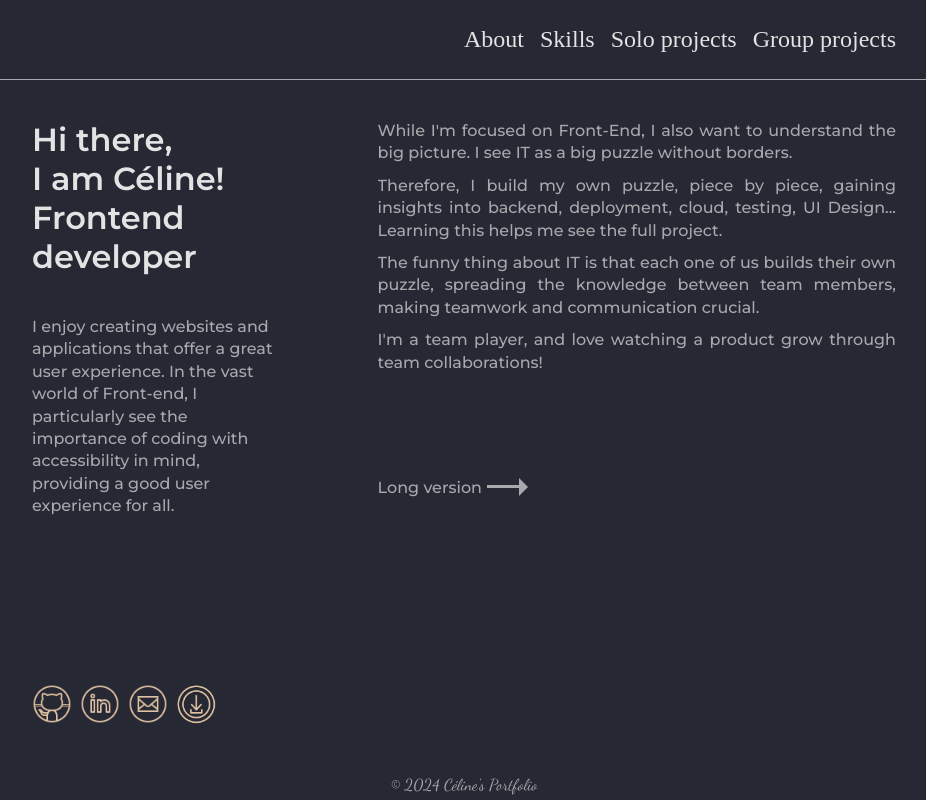
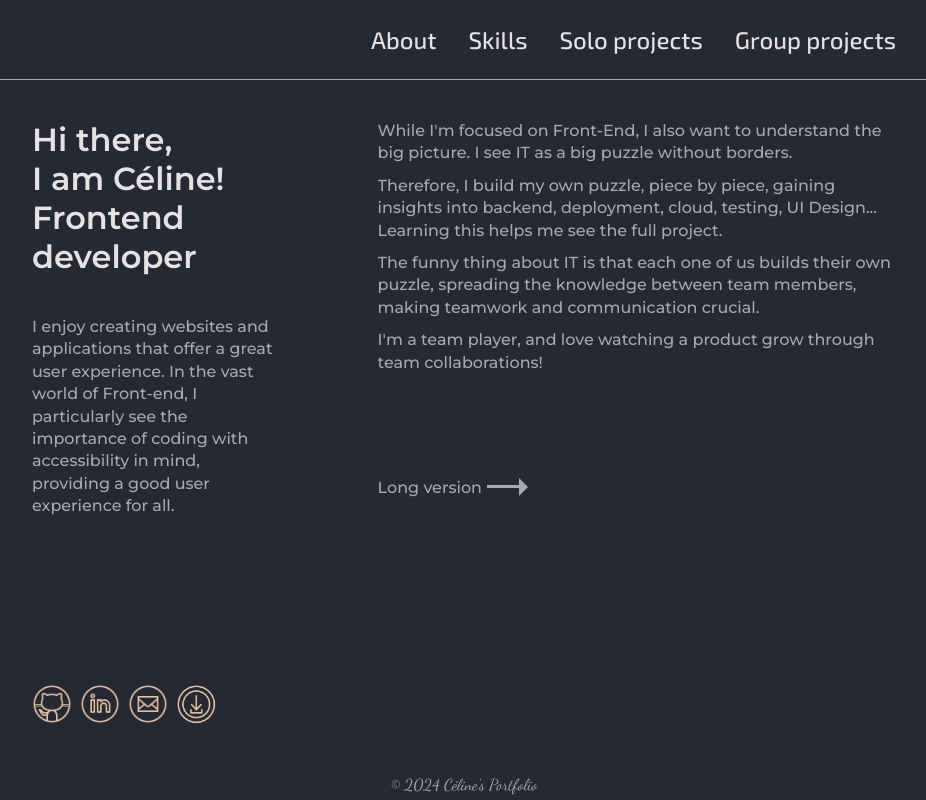
Before and after one commit to ocsiddisco/Portfolio-2023, a Next.js app: page / in a window 1280 px wide. Shown: the whole page, without its empty margins (176-1102 px from the left). Built offline with nearby package versions, Linux system fonts and the light colour scheme.

Commit message:
replace px by rem in media queries

```diff
--- a/src/components/About/About.module.css
+++ b/src/components/About/About.module.css
@@ -1,6 +1,5 @@
 .aboutSection {
   height: 100%;
-  text-align: justify;
 }
 .aboutContainer {
   display: flex;
@@ -42,7 +41,7 @@
   padding-top: 40px;
 }
 
-@media only screen and (max-width: 900px) {
+@media only screen and (max-width: 56.25rem) {
   .aboutSection {
     height: fit-content;
     padding-top: 80px;
@@ -133,7 +132,7 @@
   width: 48px;
 }
 
-@media only screen and (min-width: 1200px) {
+@media only screen and (min-width: 75rem) {
   .aboutInside {
     justify-content: unset;
   }
--- a/src/components/CardProject/CardProject.module.css
+++ b/src/components/CardProject/CardProject.module.css
@@ -4,7 +4,6 @@
   margin-top: 24px;
   padding: 16px 0;
   border-radius: 10px;
-  text-align: justify;
 }
 
 .containerCardProject:hover {
@@ -14,13 +13,15 @@
 .containerProjectInfo {
   display: flex;
   flex-direction: column;
+  padding-right: 16px;
+
 }
 
-@media only screen and (max-width: 900px) {
+/* @media only screen and (max-width: 56.25rem) {
   .containerProjectInfo {
     padding-right: 16px;
   }
-}
+} */
 
 .githubLink , .titleName {
   padding-right: 8px;
@@ -39,10 +40,10 @@
 
 .projectDescription {
   padding: 16px 0;
-  line-height: 24px;
+  line-height: 1.4rem;
 }
 
-@media only screen and (max-width: 600px) {
+@media only screen and (max-width: 37.5rem) {
   .containerImageProject {
     display: none;
   }
@@ -51,7 +52,7 @@
   }
 }
 
-@media only screen and (max-width: 450px) {
+@media only screen and (max-width: 28.125rem) {
   .projectDescription {
     padding: 16px 0;
   }
--- a/src/components/GroupProjects/GroupProjects.module.css
+++ b/src/components/GroupProjects/GroupProjects.module.css
@@ -8,13 +8,13 @@
   display: flex;
   flex-direction: column;
 }
-@media only screen and (max-width: 900px) {
+@media only screen and (max-width: 56.25rem) {
   .containerGroupProjects {
 padding-top: 80px;
   }
 }
 
-@media only screen and (min-width: 1200px) {
+@media only screen and (min-width: 75rem) {
   .containerGroupProjects {
     min-height: 100%;
   }
--- a/src/components/Header/Header.module.css
+++ b/src/components/Header/Header.module.css
@@ -26,19 +26,19 @@
   cursor: pointer;
 }
 
-@media only screen and (max-width: 900px) {
+@media only screen and (max-width: 56.25rem) {
   .linkContainer {
     padding-top: 40px;
   }
 }
 
-@media only screen and (max-width: 750px) {
+@media only screen and (max-width: 46.875rem) {
   .headerContainer {
     padding-right: 0;
   }
 }
 
-@media only screen and (max-width: 450px) {
+@media only screen and (max-width: 28.125rem) {
   .textIntroduction {
     font-size: 1.5rem;
   }
--- a/src/components/NavBar/NavBar.module.css
+++ b/src/components/NavBar/NavBar.module.css
@@ -19,7 +19,7 @@
 }
 
 .navSpace {
-  margin-left: 16px;
+  margin-left: 32px;
   font-size: 1.5rem;
 
 }
@@ -38,7 +38,7 @@
 
 
 
-@media only screen and (max-width: 750px) {
+@media only screen and (max-width: 46.85rem) {
   .navigationInside {
     justify-content: flex-start;
     margin-right: 0;
@@ -55,14 +55,14 @@
 }
 
 
-@media(min-width:751px ) and (max-width: 900px) {
+@media(min-width:46.85rem ) and (max-width: 56.25rem) {
   .navigationInside {
     padding-right: 80px;
 
   }
 }
 
-@media only screen and (min-width: 1200px) {
+@media only screen and (min-width: 75rem) {
   .navigationContainer {
     justify-content: center;
   }
@@ -71,7 +71,7 @@
   }
 }
 
-@media only screen and (min-width: 1600px) {
+@media only screen and (min-width: 100rem) {
 
   .navigationInside {
     width: 70%;
--- a/src/components/NavBar/NavBar.tsx
+++ b/src/components/NavBar/NavBar.tsx
@@ -1,9 +1,10 @@
+import { exo2, montserrat2 } from "@/styles/utils/fonts.ts";
 import styles from "./NavBar.module.css";
 import Link from "next/link";
 
 const NavBar = () => {
   return (
-    <nav className={styles.navigationContainer}>
+    <nav className={styles.navigationContainer} style={exo2.style}>
       <ul className={styles.navigationInside}>
         <li className={styles.navSpace}><Link href="#about">
           About
--- a/src/components/Skills/Skills.module.css
+++ b/src/components/Skills/Skills.module.css
@@ -21,7 +21,7 @@
   flex-direction: column;
 }
 
-@media only screen and (max-width: 900px) {
+@media only screen and (max-width: 56.25rem) {
   .skillsContainer {
     height: fit-content;
     padding-bottom: 40px;
```
Also changed, not shown: src/components/Layout/Layout.module.css (+4 -4 lines).
